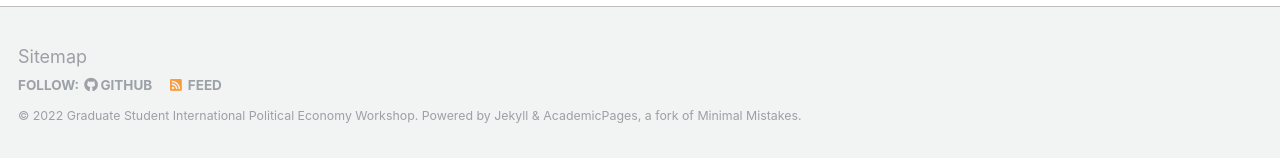
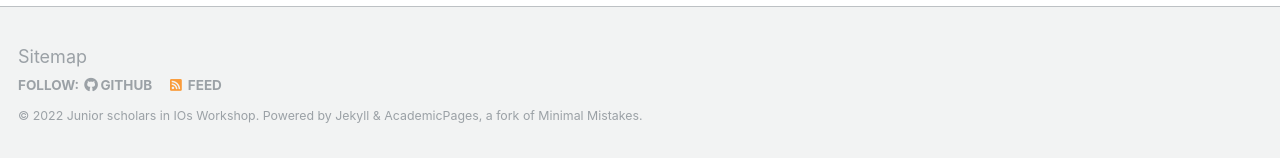
Before and after one commit to IO-workshop/IO-workshop.github.io, a Jekyll site: the page built from _pages/about.md, in a window 1280 px wide and 900 px high, scrolled down 872 px. Shown: the part 739-897 px from the top of the window. Built offline with Jekyll 4.4.1, drawn with Linux system fonts in a browser that asks for light colours; comment, search, counter and statistics services are not loaded.

Commit message:
Testing lowercase
also updating site title

```diff
--- a/_config.yml
+++ b/_config.yml
@@ -9,7 +9,7 @@
 locale                   : "en-US"
 title                    : "Jr. IO Scholars"
 title_separator          : "-"
-name                     : &name "Graduate Student International Political Economy Workshop"
+name                     : &name "Junior scholars in IOs Workshop"
 description              : &description "Virtual workshop for and by junior scholars in International Organizations."
 url                      : https://io-workshop.github.io # the base hostname & protocol for your site e.g. "https://mmistakes.github.io"
 baseurl                  : "" # the subpath of your site, e.g. "/blog"
@@ -81,7 +81,7 @@ analytics:
 # Site Author
 author:
   name             : "Junior IO Scholars Workshop"
-  avatar           : jr_IOscholars.PNG
+  avatar           : jr_IOscholars.png
   bio              : "Join us for workshops and more with a network of junior scholars in International Organizations research!"
   location         : "Virtual"
   employer         :
```
